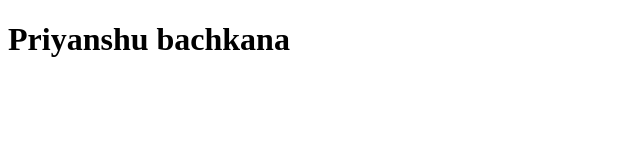
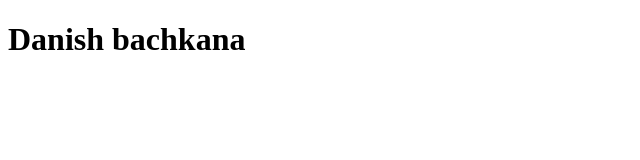
Before and after one commit to ahadqrsh/practice, a plain HTML site: page index.html in a window 1280 px wide. Shown: the whole page, without its empty margins (0-640 px from the left). Drawn offline with Linux system fonts and the light colour scheme.

Commit message:
first change

```diff
--- a/index.html
+++ b/index.html
@@ -6,6 +6,6 @@
     <title>Document</title>
 </head>
 <body>
-    <h1>Priyanshu bachkana</h1>
+    <h1>Danish bachkana</h1>
 </body>
 </html>
```
